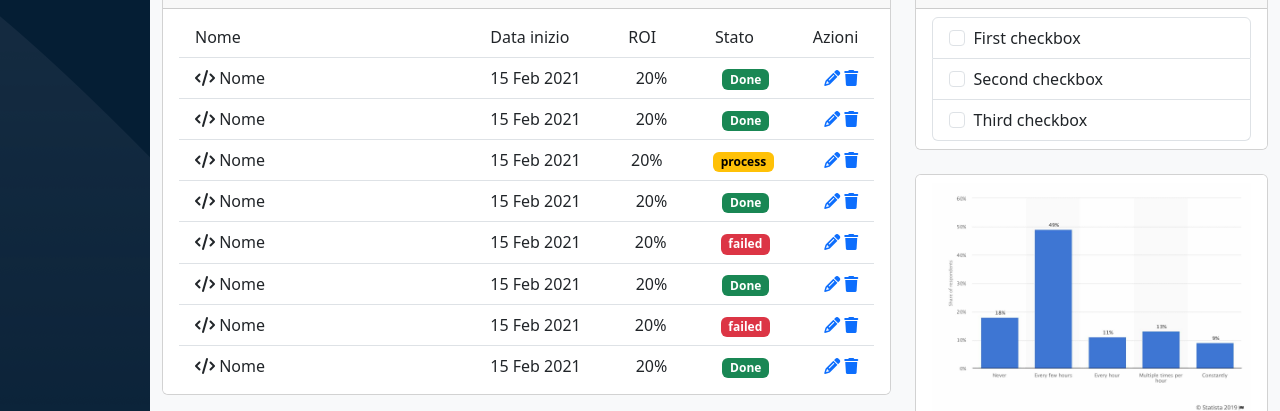
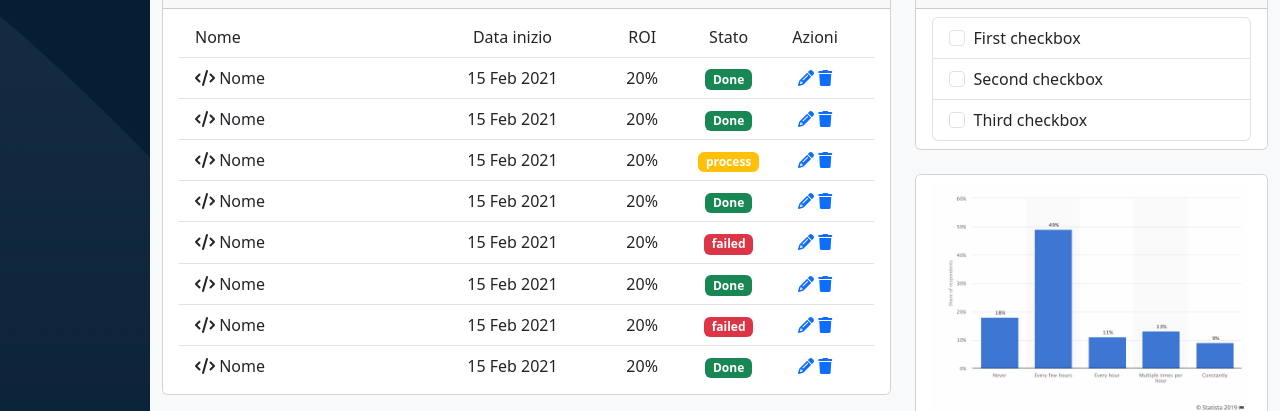
Before and after one commit to MLibralato91/html-css-bootstrap-dashboard, a plain HTML site: page index.html in a window 1280 px wide. Shown: the part 149-560 px from the top of the page. Drawn offline with nearby package versions, Linux system fonts and the light colour scheme.

Commit message:
fixed vertical position table

```diff
--- a/css/style.css
+++ b/css/style.css
@@ -44,9 +44,17 @@ ul{
     display: none;
 }
 .info-class{
-    width: 400px;
+    width: 70%;
 }
 
+.li-roi,
+.li-stato,
+.li-action{
+    width: 20%;
+}
+.li-date{
+    width: 40%;
+}
 @media screen and (max-width: 768px) {
     #sidebar{
         width: 60px;
@@ -78,3 +86,18 @@ ul{
         display: none;
     }
 }
+
+@media screen and (max-width:576px) {
+    .li-date,
+    .li-roi{
+        display: none;
+    }
+
+    .info-class{
+        width: 50%;
+    }
+    .li-stato,
+    .li-action{
+    width: 50%;
+    }
+}
--- a/index.html
+++ b/index.html
@@ -94,11 +94,11 @@
                             <div>Nome</div>
                           </div>
                           <div class="info-class">
-                            <ul class="d-flex justify-content-between">
+                            <ul class="d-flex text-center">
                               <li class="li-date">Data inizio</li>
                               <li class="li-roi">ROI</li>
-                              <li>Stato</li>
-                              <li>Azioni</li>
+                              <li class="li-stato">Stato</li>
+                              <li class="li-action">Azioni</li>
                             </ul>
                           </div>
                         </li>
@@ -107,11 +107,11 @@
                             <div><i class="fa-solid fa-code"></i> Nome</div>
                           </div>
                           <div class="info-class">
-                            <ul class="d-flex justify-content-between">
+                            <ul class="d-flex text-center">
                               <li class="li-date">15 Feb 2021</li>
                               <li class="li-roi">20%</li>
-                              <li><span class="badge text-bg-success">Done</span></li>
-                              <li>
+                              <li class="li-stato"><span class="badge text-bg-success">Done</span></li>
+                              <li class="li-action">
                                 <a href=""><i class="fa-solid fa-pencil"></i></a>
                                 <a href=""><i class="fa-solid fa-trash"></i></a>
                               </li>
@@ -123,11 +123,11 @@
                             <div><i class="fa-solid fa-code"></i> Nome</div>
                           </div>
                           <div class="info-class">
-                            <ul class="d-flex justify-content-between">
+                            <ul class="d-flex text-center">
                               <li class="li-date">15 Feb 2021</li>
                               <li class="li-roi">20%</li>
-                              <li><span class="badge text-bg-success">Done</span></li>
-                              <li>
+                              <li class="li-stato"><span class="badge text-bg-success">Done</span></li>
+                              <li class="li-action">
                                 <a href=""><i class="fa-solid fa-pencil"></i></a>
                                 <a href=""><i class="fa-solid fa-trash"></i></a>
                               </li>
@@ -139,11 +139,11 @@
                             <div><i class="fa-solid fa-code"></i> Nome</div>
                           </div>
                           <div class="info-class">
-                            <ul class="d-flex justify-content-between">
+                            <ul class="d-flex text-center">
                               <li class="li-date">15 Feb 2021</li>
                               <li class="li-roi">20%</li>
-                              <li><span class="badge text-bg-warning">process</span></li>
-                              <li>
+                              <li class="li-stato"><span class="badge text-bg-success bg-warning">process</span></li>
+                              <li class="li-action">
                                 <a href=""><i class="fa-solid fa-pencil"></i></a>
                                 <a href=""><i class="fa-solid fa-trash"></i></a>
                               </li>
@@ -155,11 +155,11 @@
                             <div><i class="fa-solid fa-code"></i> Nome</div>
                           </div>
                           <div class="info-class">
-                            <ul class="d-flex justify-content-between">
+                            <ul class="d-flex text-center">
                               <li class="li-date">15 Feb 2021</li>
                               <li class="li-roi">20%</li>
-                              <li><span class="badge text-bg-success">Done</span></li>
-                              <li>
+                              <li class="li-stato"><span class="badge text-bg-success">Done</span></li>
+                              <li class="li-action">
                                 <a href=""><i class="fa-solid fa-pencil"></i></a>
                                 <a href=""><i class="fa-solid fa-trash"></i></a>
                               </li>
@@ -171,11 +171,11 @@
                             <div><i class="fa-solid fa-code"></i> Nome</div>
                           </div>
                           <div class="info-class">
-                            <ul class="d-flex justify-content-between">
+                            <ul class="d-flex text-center">
                               <li class="li-date">15 Feb 2021</li>
                               <li class="li-roi">20%</li>
-                              <li><span class="badge text-bg-danger">failed</span></li>
-                              <li>
+                              <li class="li-stato"><span class="badge text-bg-success bg-danger">failed</span></li>
+                              <li class="li-action">
                                 <a href=""><i class="fa-solid fa-pencil"></i></a>
                                 <a href=""><i class="fa-solid fa-trash"></i></a>
                               </li>
@@ -187,11 +187,11 @@
                             <div><i class="fa-solid fa-code"></i> Nome</div>
                           </div>
                           <div class="info-class">
-                            <ul class="d-flex justify-content-between">
+                            <ul class="d-flex text-center">
                               <li class="li-date">15 Feb 2021</li>
                               <li class="li-roi">20%</li>
-                              <li><span class="badge text-bg-success">Done</span></li>
-                              <li>
+                              <li class="li-stato"><span class="badge text-bg-success">Done</span></li>
+                              <li class="li-action">
                                 <a href=""><i class="fa-solid fa-pencil"></i></a>
                                 <a href=""><i class="fa-solid fa-trash"></i></a>
                               </li>
@@ -203,11 +203,11 @@
                             <div><i class="fa-solid fa-code"></i> Nome</div>
                           </div>
                           <div class="info-class">
-                            <ul class="d-flex justify-content-between">
+                            <ul class="d-flex text-center">
                               <li class="li-date">15 Feb 2021</li>
                               <li class="li-roi">20%</li>
-                              <li><span class="badge text-bg-danger">failed</span></li>
-                              <li>
+                              <li class="li-stato"><span class="badge text-bg-success bg-danger">failed</span></li>
+                              <li class="li-action">
                                 <a href=""><i class="fa-solid fa-pencil"></i></a>
                                 <a href=""><i class="fa-solid fa-trash"></i></a>
                               </li>
@@ -219,11 +219,11 @@
                             <div><i class="fa-solid fa-code"></i> Nome</div>
                           </div>
                           <div class="info-class">
-                            <ul class="d-flex justify-content-between">
+                            <ul class="d-flex text-center">
                               <li class="li-date">15 Feb 2021</li>
                               <li class="li-roi">20%</li>
-                              <li><span class="badge text-bg-success">Done</span></li>
-                              <li>
+                              <li class="li-stato"><span class="badge text-bg-success">Done</span></li>
+                              <li class="li-action">
                                 <a href=""><i class="fa-solid fa-pencil"></i></a>
                                 <a href=""><i class="fa-solid fa-trash"></i></a>
                               </li>
```
